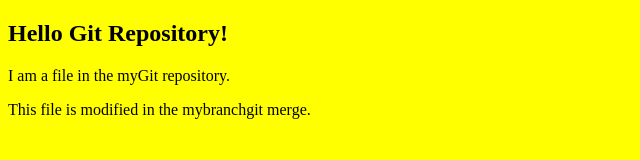
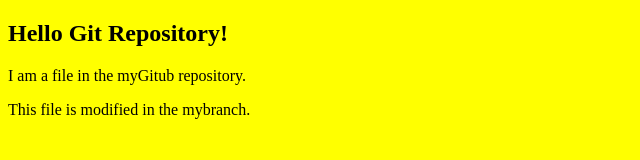
Before and after one commit to kdjsrt/myGithub, a plain HTML site: page index.html in a window 1280 px wide. Shown: the full height of the page, 0-640 px from the left. Drawn offline with Linux system fonts and the light colour scheme.

Commit message:
Update index.html
<h2>Hello Git Repository!</h2>
	 <p>I am a file in the myGitub repository.</p>
	 <p>This file is modified in the myGithub.</p>

```diff
--- a/index.html
+++ b/index.html
@@ -6,7 +6,7 @@
 
 	<body>
 	<h2>Hello Git Repository!</h2>
-	 <p>I am a file in the myGit repository.</p>
-	 <p>This file is modified in the mybranchgit merge.</p>
+	 <p>I am a file in the myGitub repository.</p>
+	 <p>This file is modified in the mybranch.</p>
 	</body>
 </html>
```
